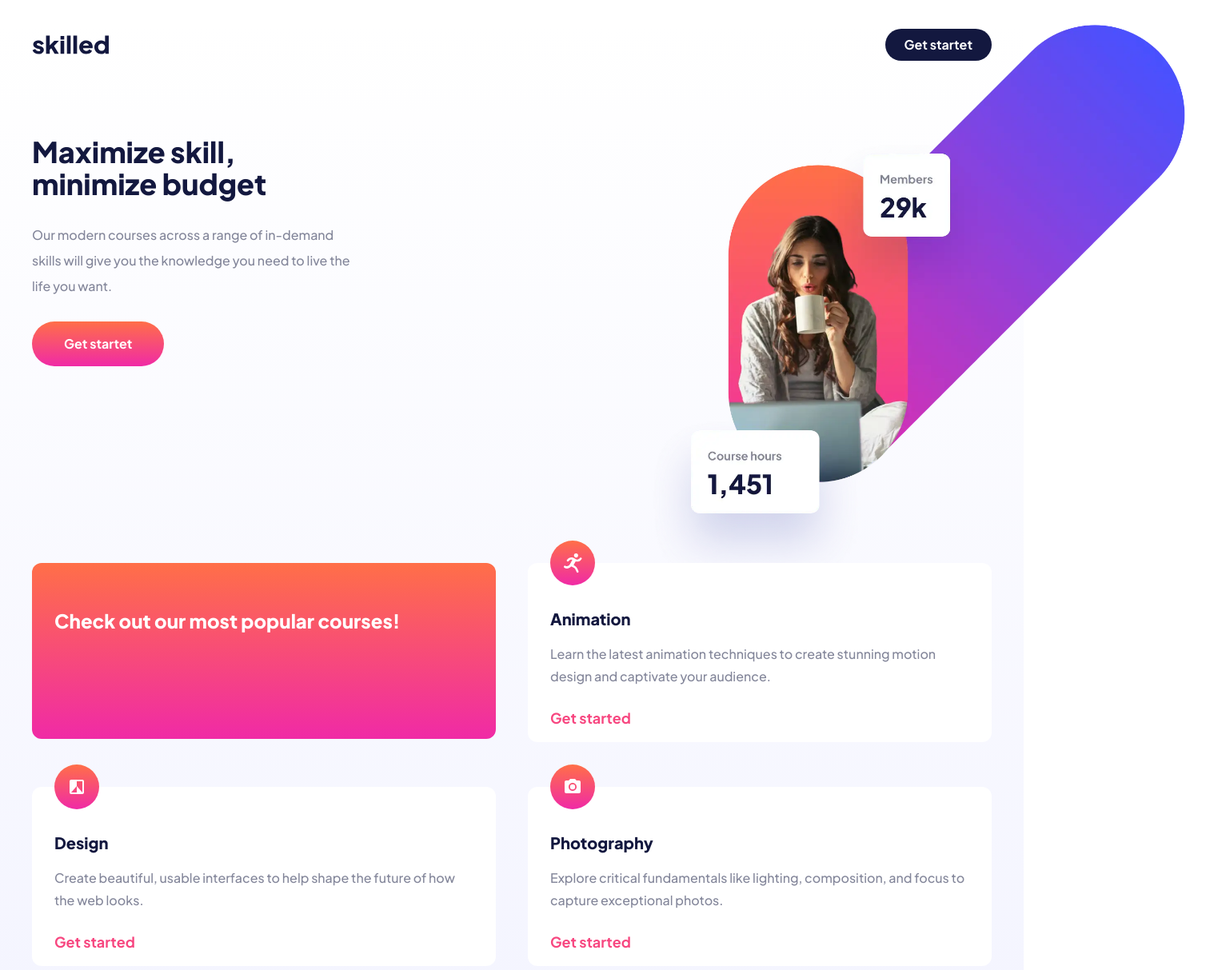
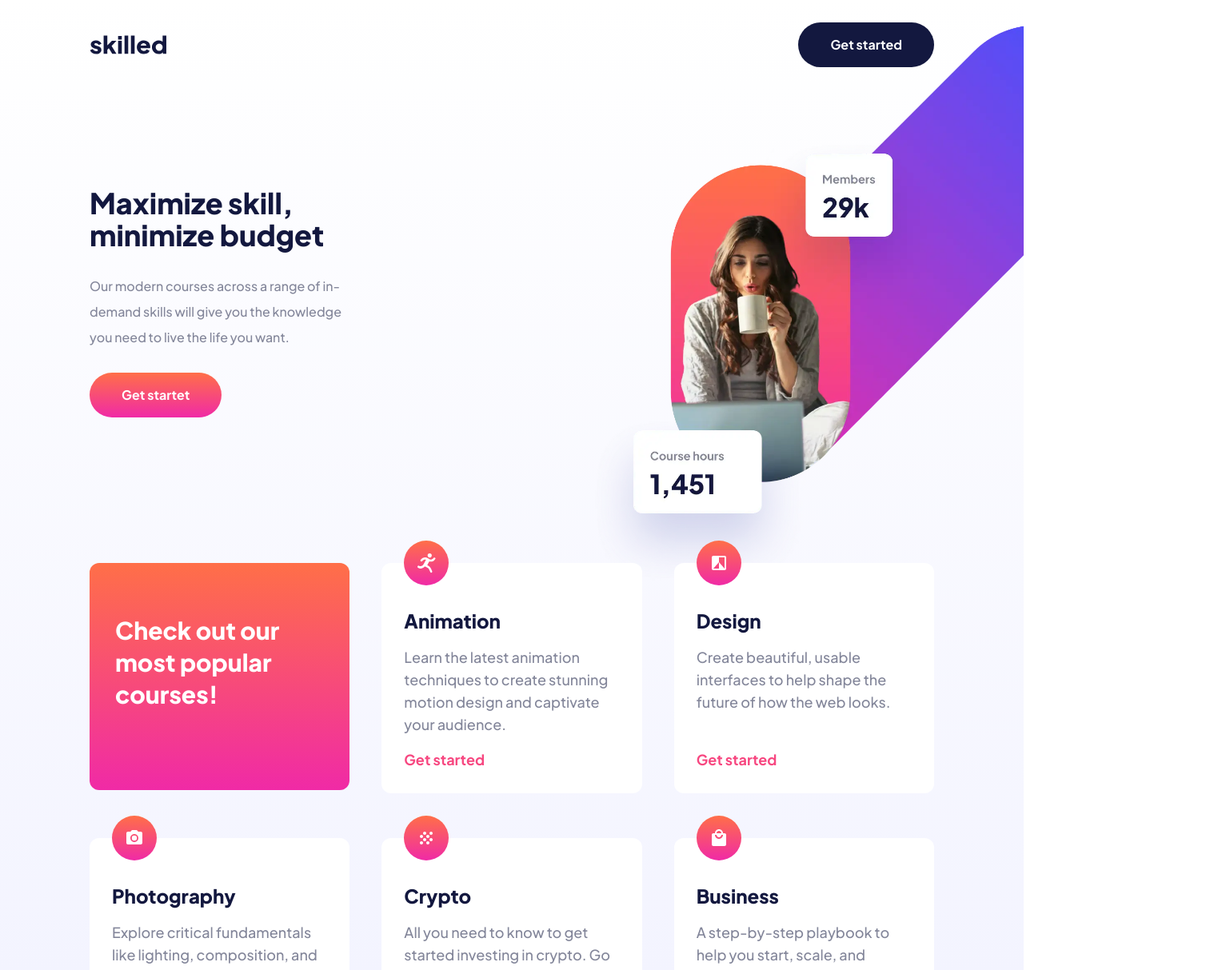
Before and after one commit to VitaliaSvirskaja/skilled-elearning-landing-page, a React (Vite) app in the folder elearning-lp/: page / in a window 1280 px wide. Shown: the top 1213 px of the page at 80% size, 1528 px wide, since content can reach past the window. Built offline with nearby package versions, Linux system fonts and the light colour scheme.

Commit message:
implemented desktop layout

```diff
--- a/elearning-lp/src/App.tsx
+++ b/elearning-lp/src/App.tsx
@@ -4,9 +4,11 @@ import { MainContent } from "./components/MainContent/MainContent";
 
 function App() {
   return (
-    <div className="bg-gradient-to-b from-white to-gradient-background-blue">
-      <Navbar />
-      <MainContent />
+    <div className="-z-10 bg-gradient-to-b from-white to-gradient-background-blue sm:relative">
+      <div className="mx-auto max-w-screen-2xl overflow-hidden">
+        <Navbar />
+        <MainContent />
+      </div>
       <Footer />
     </div>
   );
--- a/elearning-lp/src/components/Footer/Footer.tsx
+++ b/elearning-lp/src/components/Footer/Footer.tsx
@@ -4,7 +4,7 @@ import { FooterButton } from "./FooterButton";
 export const Footer = () => {
   return (
     <div className="flex h-32 flex-col justify-center bg-darkblue">
-      <div className="mx-4 flex items-center justify-between bg-darkblue sm:mx-10 ">
+      <div className="flex items-center justify-between bg-darkblue px-4 sm:px-10 lg:px-28 ">
         <img src={logoWhite} alt="logo-navbar" className="w-24" />
         <FooterButton />
       </div>
--- a/elearning-lp/src/components/MainContent/FeatureCard.tsx
+++ b/elearning-lp/src/components/MainContent/FeatureCard.tsx
@@ -11,17 +11,23 @@ export const FeatureCard = ({
   children,
 }: PropsWithChildren<Props>) => {
   return (
-    <div className="relative rounded-xl bg-white px-7 pt-14">
+    <div className="relative rounded-xl bg-white p-7 pt-14">
       <img src={icon} alt="feature-icon" className="absolute -top-7" />
-      <h2 className="mb-4 text-xl font-extrabold text-darkblue">{title}</h2>
-      <div className="mb-6 leading-7 text-specialgray">{children}</div>
-      <div className="mb-4">
-        <a
-          href="https://www.google.de"
-          className="text-lg font-bold text-strawberry transition-colors hover:text-piggypink"
-        >
-          Get started
-        </a>
+      <div className="flex h-full flex-col gap-4">
+        <h2 className="text-xl font-extrabold text-darkblue lg:text-2xl">
+          {title}
+        </h2>
+        <div className="flex-1 leading-7 text-specialgray lg:text-lg">
+          {children}
+        </div>
+        <div>
+          <a
+            href="https://www.google.de"
+            className="py-2 text-lg font-bold text-strawberry transition-colors hover:text-piggypink lg:text-lg"
+          >
+            Get started
+          </a>
+        </div>
       </div>
     </div>
   );
--- a/elearning-lp/src/components/MainContent/Features.tsx
+++ b/elearning-lp/src/components/MainContent/Features.tsx
@@ -7,8 +7,8 @@ import businessIcon from "../../assets/icon-business.svg";
 
 export const Features = () => {
   return (
-    <div className="mb-20 flex flex-col gap-10 sm:grid sm:grid-cols-2 sm:gap-y-14">
-      <div className="orange-gradient mb-1 rounded-xl p-7 text-2xl font-extrabold leading-8 text-white sm:pt-14">
+    <div className="mb-20 flex flex-col gap-10 sm:grid sm:grid-cols-2 sm:gap-y-14 lg:grid-cols-3">
+      <div className="orange-gradient mb-1 rounded-xl p-7 text-2xl font-extrabold leading-8 text-white sm:pt-14 lg:px-8 lg:pt-16 lg:text-3xl lg:leading-10">
         Check out our most popular courses!
       </div>
       <FeatureCard icon={animationIcon} title="Animation">
--- a/elearning-lp/src/components/MainContent/Herosection.tsx
+++ b/elearning-lp/src/components/MainContent/Herosection.tsx
@@ -6,7 +6,7 @@ import heroImageDesktop from "../../assets/image-hero-desktop@2x.webp";
 export const Herosection = () => {
   return (
     <div className="flex flex-col sm:relative sm:h-96 sm:flex-row sm:items-center">
-      <div className="flex flex-col items-start gap-7 pt-5 sm:w-[25rem]">
+      <div className="flex flex-col items-start gap-7 pt-5 sm:mt-32 sm:w-64 md:w-80">
         <h1 className="headingL space-y-1">Maximize skill, minimize budget</h1>
         <p className="bodyM">
           Our modern courses across a range of in-demand skills will give you
@@ -14,11 +14,13 @@ export const Herosection = () => {
         </p>
         <HerosectionButton />
       </div>
-      <picture className="sm:absolute sm:-top-36 sm:-right-72 sm:w-[40rem] md:w-[45rem]">
-        <source srcSet={heroImageDesktop} media="(min-width: 1390px)" />
-        <source srcSet={heroImageTablet} media="(min-width: 640px)" />
-        <img src={heroImageMobile} alt="hero-image" className="mt-4" />{" "}
-      </picture>
+      <div className="sm:absolute sm:-top-36 sm:-right-72 sm:z-0 sm:w-[40rem] md:w-[45rem]">
+        <picture>
+          <source srcSet={heroImageDesktop} media="(min-width: 1390px)" />
+          <source srcSet={heroImageTablet} media="(min-width: 640px)" />
+          <img src={heroImageMobile} alt="hero-image" className="mt-4" />
+        </picture>
+      </div>
     </div>
   );
 };
--- a/elearning-lp/src/components/MainContent/MainContent.tsx
+++ b/elearning-lp/src/components/MainContent/MainContent.tsx
@@ -3,7 +3,7 @@ import { Features } from "./Features";
 
 export const MainContent = () => {
   return (
-    <div className="mx-auto flex flex-col px-4 sm:gap-52 sm:px-10">
+    <div className="mx-auto flex flex-col px-4 sm:gap-52 sm:px-10 lg:px-28">
       <Herosection />
       <Features />
     </div>
--- a/elearning-lp/src/components/Navbar/Navbar.tsx
+++ b/elearning-lp/src/components/Navbar/Navbar.tsx
@@ -3,7 +3,7 @@ import { NavbarButton } from "./NavbarButton";
 
 export const Navbar = () => {
   return (
-    <div className="m-4 flex h-12 items-center justify-between sm:mx-10 sm:my-8">
+    <div className="z-50 m-4 flex h-12 items-center justify-between sm:my-8 sm:mx-10 lg:mx-28">
       <img src={logoBlack} alt="logo-navbar" className="w-24" />
       <NavbarButton />
     </div>
--- a/elearning-lp/src/components/Navbar/NavbarButton.tsx
+++ b/elearning-lp/src/components/Navbar/NavbarButton.tsx
@@ -1,8 +1,8 @@
 export const NavbarButton = () => {
   return (
     <div>
-      <button className="rounded-full bg-darkblue py-2 px-6 font-bold text-white transition-colors hover:bg-grayblue">
-        Get startet
+      <button className="rounded-full bg-darkblue py-2 px-6 font-bold text-white transition-colors hover:bg-grayblue lg:py-4 lg:px-10">
+        Get started
       </button>
     </div>
   );
```
